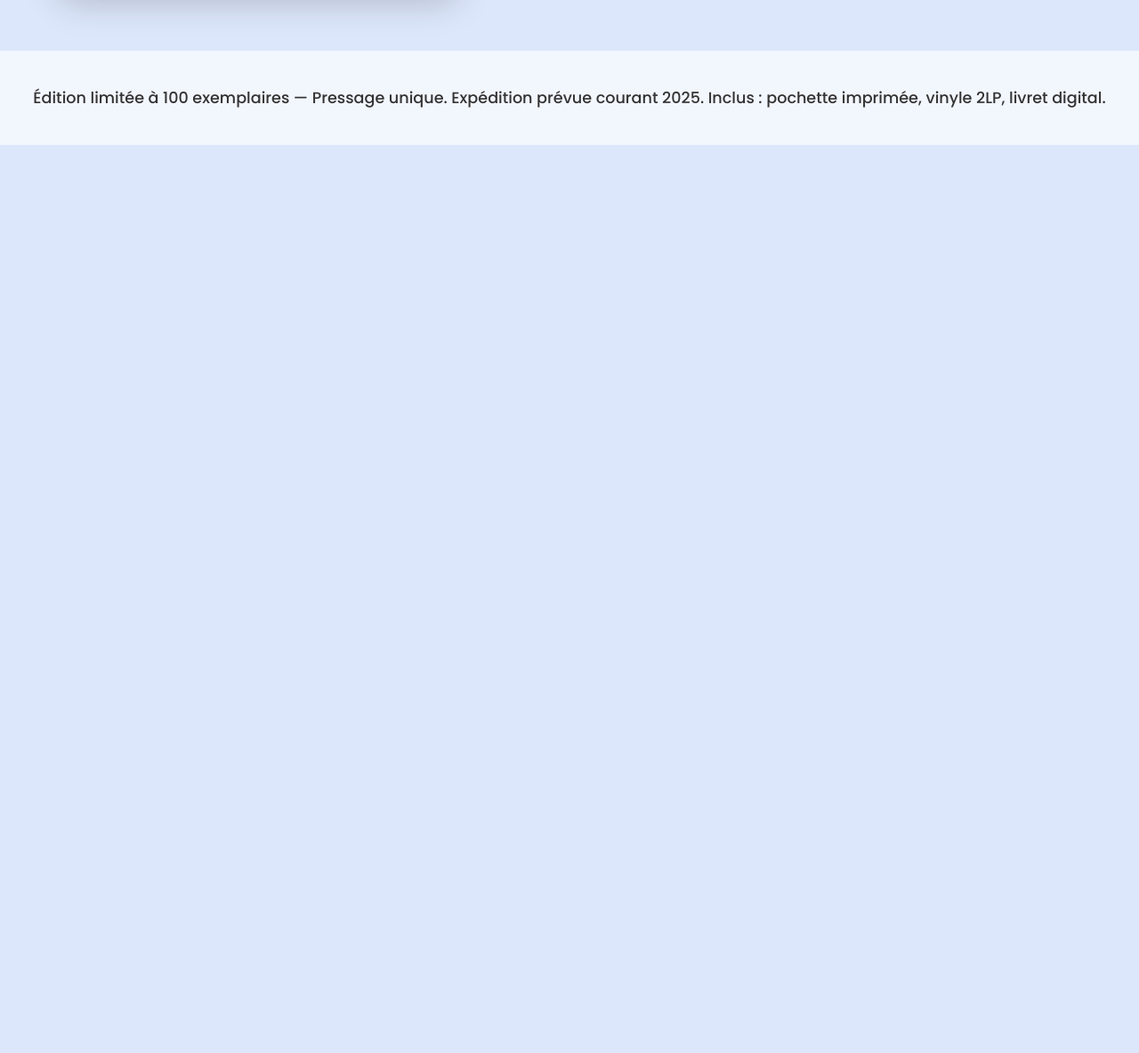
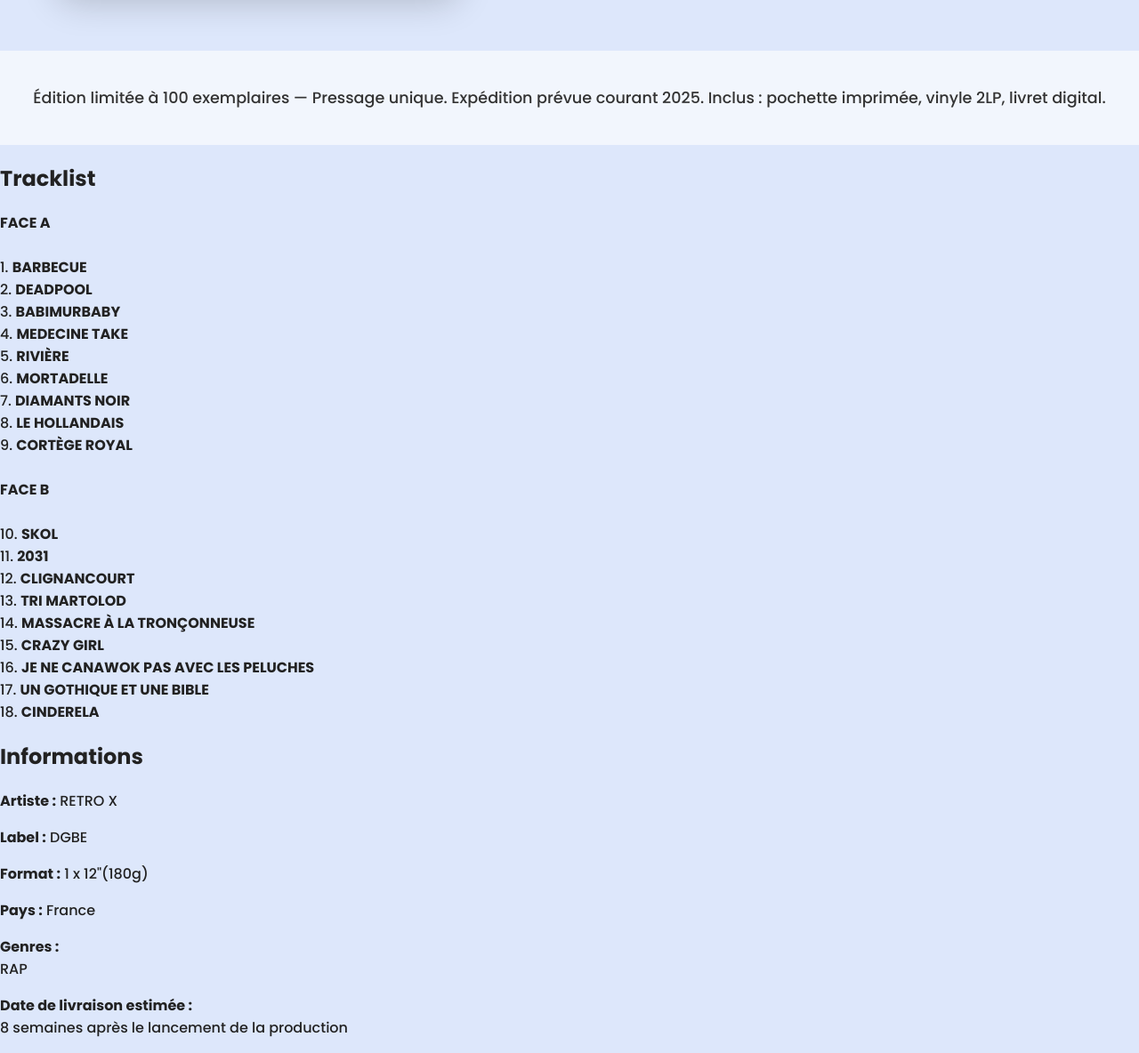
Before and after one commit to RETROXgianni/vinylecortegeroyal, a plain HTML site: page index.html in a window 1280 px wide. Shown: the part 520-1704 px from the top of the page at 89% size. Before the commit the page ends 800 px from the top, so only its background shows below. Drawn offline with Linux system fonts and the light colour scheme.

Commit message:
Update index.html

```diff
--- a/index.html
+++ b/index.html
@@ -111,6 +111,43 @@
 
   <div class="info-section">
     Édition limitée à 100 exemplaires — Pressage unique. Expédition prévue courant 2025. Inclus : pochette imprimée, vinyle 2LP, livret digital.
+  </div><div class="details-section">
+  <div class="details-container">
+    <div class="tracklist">
+      <h2>Tracklist</h2>
+      <div>
+        <strong>FACE A</strong><br><br>
+        1. <strong>BARBECUE</strong><br>
+        2. <strong>DEADPOOL</strong><br>
+        3. <strong>BABIMURBABY</strong><br>
+        4. <strong>MEDECINE TAKE</strong><br>
+        5. <strong>RIVIÈRE</strong><br>
+        6. <strong>MORTADELLE</strong><br>
+        7. <strong>DIAMANTS NOIR</strong><br>
+        8. <strong>LE HOLLANDAIS</strong><br>
+        9. <strong>CORTÈGE ROYAL</strong><br><br>
+
+        <strong>FACE B</strong><br><br>
+        10. <strong>SKOL</strong><br>
+        11. <strong>2031</strong><br>
+        12. <strong>CLIGNANCOURT</strong><br>
+        13. <strong>TRI MARTOLOD</strong><br>
+        14. <strong>MASSACRE À LA TRONÇONNEUSE</strong><br>
+        15. <strong>CRAZY GIRL</strong><br>
+        16. <strong>JE NE CANAWOK PAS AVEC LES PELUCHES</strong><br>
+        17. <strong>UN GOTHIQUE ET UNE BIBLE</strong><br>
+        18. <strong>CINDERELA</strong>
+      </div>
+    </div>
+    <div class="infos">
+      <h2>Informations</h2>
+      <p><strong>Artiste :</strong> RETRO X</p>
+      <p><strong>Label :</strong> DGBE</p>
+      <p><strong>Format :</strong> 1 x 12"(180g)</p>
+      <p><strong>Pays :</strong> France</p>
+      <p><strong>Genres :</strong><br> RAP</p>
+      <p><strong>Date de livraison estimée :</strong><br> 8 semaines après le lancement de la production</p>
+    </div>
   </div>
 </body>
 </html>
```
